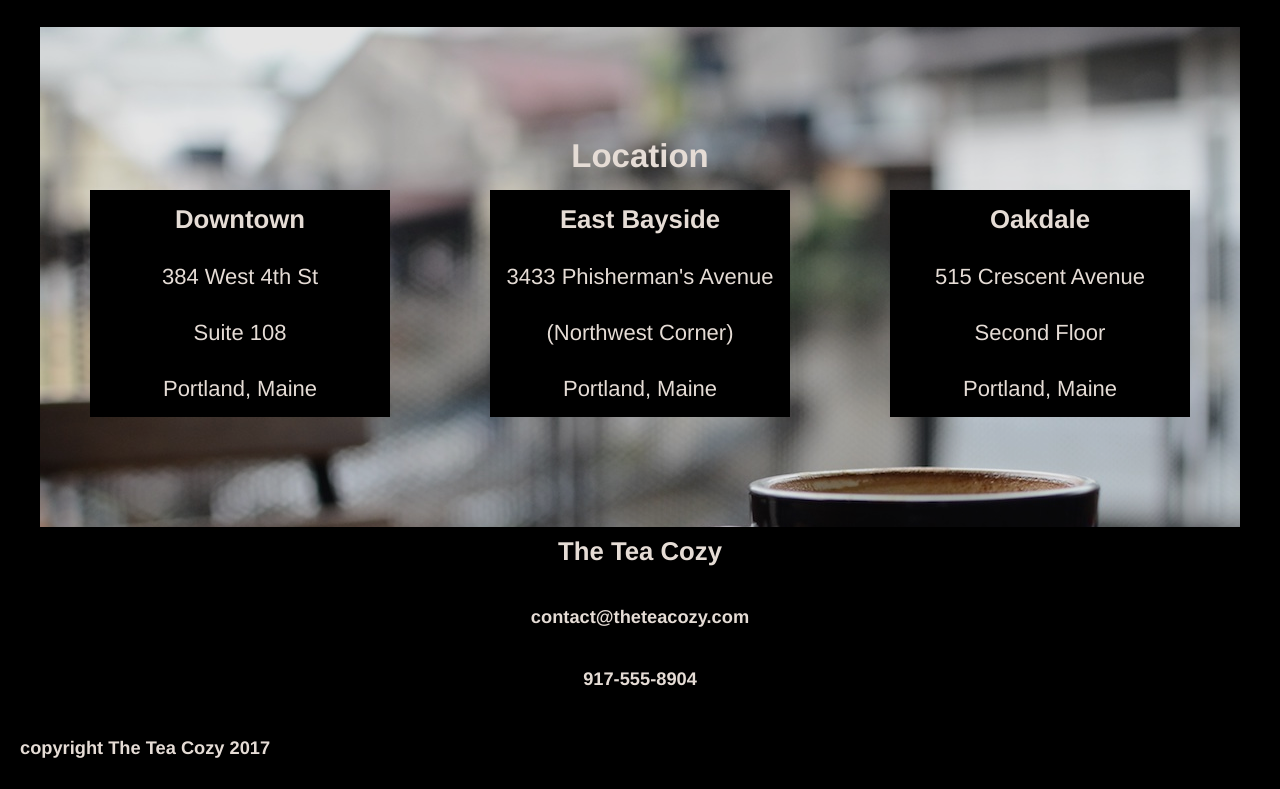
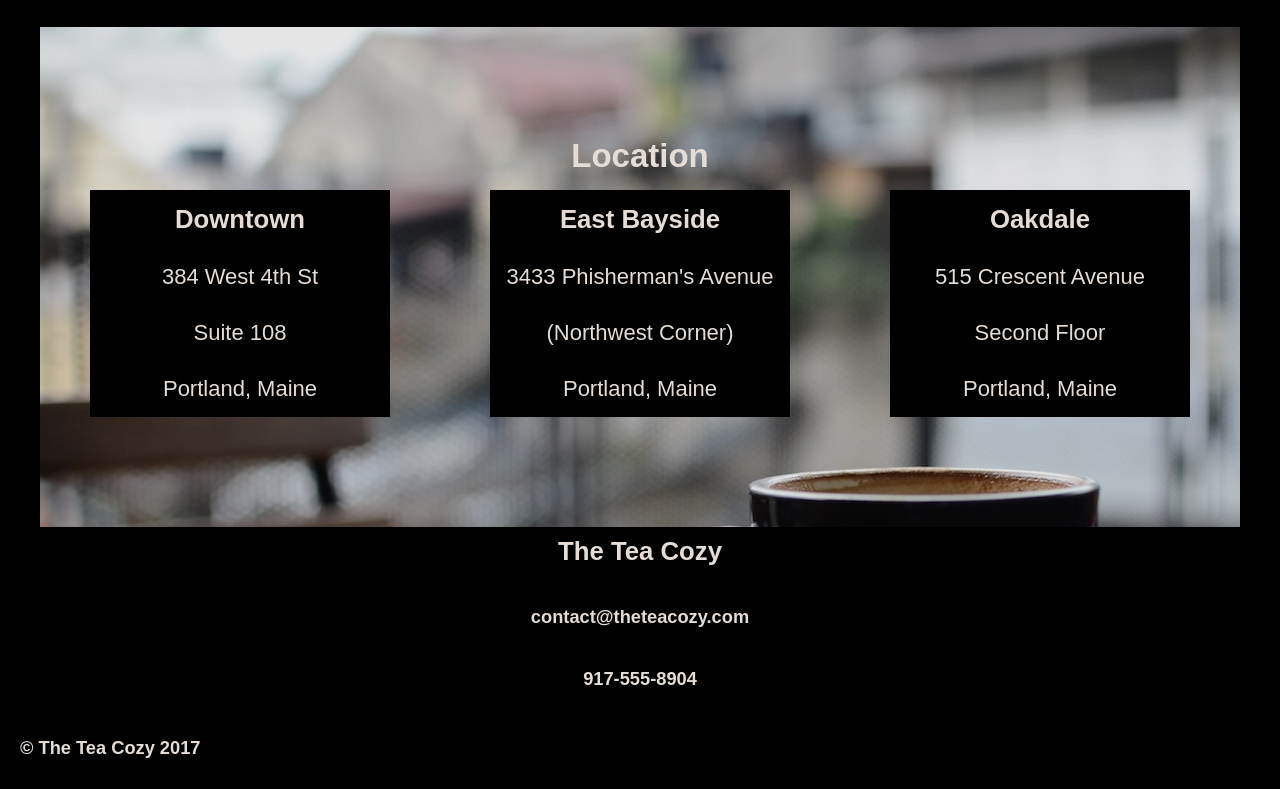
Before and after one commit to aizanAhmed/tea_cozy_project, a plain HTML site: page index.html in a window 1280 px wide. Shown: the part 1441-2230 px from the top of the page. Drawn offline with Linux system fonts and the light colour scheme.

Commit message:
Updated final version

```diff
--- a/index.html
+++ b/index.html
@@ -125,7 +125,7 @@
          <!-- Copyright line-->
 
         <div class="copyright">
-            <h5>copyright The Tea Cozy 2017</h5>
+            <h5>&copy The Tea Cozy 2017</h5>
         </div>
     </div>
 
--- a/resources/css/style.css
+++ b/resources/css/style.css
@@ -5,7 +5,7 @@
 
 body {
     background-color: black;
-    font-family: Helvetica;
+    font-family: Helvetic, sans-serif;
     color: seashell;
     font-size: 22px;
     opacity: 0.9;
```
